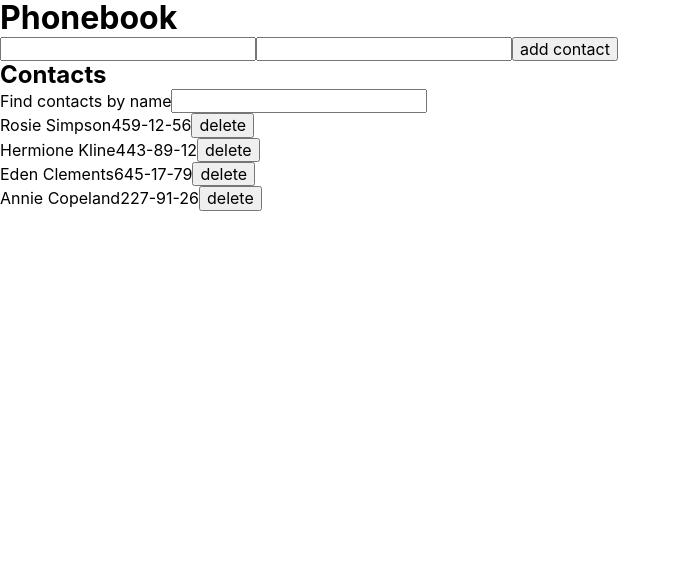
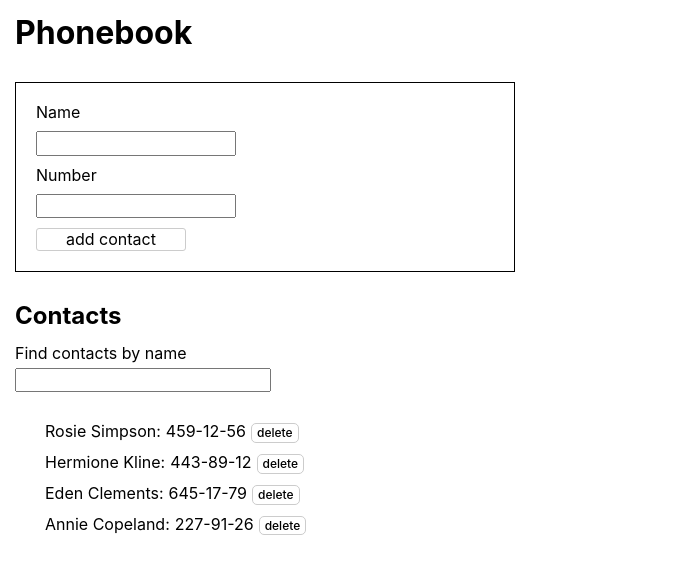
Before and after one commit to Koliadjun/goit-react-hw-02-phonebook, a React (Create React App) app: page / in a window 1280 px wide. Shown: the top 574 px of the page, without its empty margins (0-681 px from the left). Built offline with nearby package versions, Linux system fonts and the light colour scheme.

Commit message:
style added

```diff
--- a/src/App.css
+++ b/src/App.css
@@ -5,6 +5,10 @@
   align-items: center;
   justify-content: center;
   background-color: #ccc;
+  margin: 20px;
+}
+#root {
+  padding: 15px;
 }
 ul {
   list-style: none;
--- a/src/components/ContactForm/ContactForm.jsx
+++ b/src/components/ContactForm/ContactForm.jsx
@@ -2,6 +2,7 @@ import React, { Component } from 'react';
 import PropTypes from 'prop-types';
 import shortid from 'shortid';
 
+import s from './ContactForm.module.css';
 export class ContactForm extends Component {
   static propTypes = {
     onSubmitHandler: PropTypes.func.isRequired,
@@ -28,8 +29,11 @@ export class ContactForm extends Component {
   };
   render() {
     const { name, number } = this.state;
+    const InputNameId = shortid.generate();
+    const InputNumberId = shortid.generate();
     return (
-      <form onSubmit={this.handleSubmit}>
+      <form className={s.form} onSubmit={this.handleSubmit}>
+        <label htmlFor={InputNameId}>Name</label>
         <input
           type="text"
           name="name"
@@ -38,8 +42,11 @@ export class ContactForm extends Component {
           required
           value={name}
           onChange={this.handleInputChange}
+          id={InputNameId}
         />
+        <label htmlFor={InputNumberId}>Number</label>
         <input
+          id={InputNumberId}
           type="tel"
           name="number"
           //   pattern="\+?\d{1,4}?[-.\s]?\(?\d{1,3}?\)?[-.\s]?\d{1,4}[-.\s]?\d{1,4}[-.\s]?\d{1,9}"
--- /dev/null
+++ b/src/components/ContactForm/ContactForm.module.css
@@ -0,0 +1,21 @@
+.form {
+  border: 1px solid black;
+  display: flex;
+  max-width: 500px;
+  flex-direction: column;
+  padding: 15px;
+  margin-bottom: 30px;
+}
+.form label,
+.form input {
+  margin: 5px;
+  max-width: 200px;
+}
+.form button {
+  max-width: 150px;
+  margin: 5px;
+  border-radius: 3px;
+  border: 1px solid #ccc;
+  background-color: #fff;
+  cursor: pointer;
+}
--- a/src/components/ContactList/ContactList.jsx
+++ b/src/components/ContactList/ContactList.jsx
@@ -1,5 +1,7 @@
 import React, { Component } from 'react';
 import PropTypes from 'prop-types';
+
+import s from './ContactList.module.css';
 
 export class ContactList extends Component {
   static defaultProps = {
@@ -19,12 +21,15 @@ export class ContactList extends Component {
   render() {
     const contacts = this.props.contacts;
     return (
-      <ul>
+      <ul className={s.list}>
         {contacts.map(contact => (
-          <li key={contact.id}>
-            {contact.name}
-            <span>{contact.number}</span>
-            <button onClick={() => this.handleClick(contact.id)} type="button">
+          <li className={s.item} key={contact.id}>
+            {contact.name}:<span>{contact.number}</span>
+            <button
+              className={s.button}
+              onClick={() => this.handleClick(contact.id)}
+              type="button"
+            >
               delete
             </button>
           </li>
--- /dev/null
+++ b/src/components/ContactList/ContactList.module.css
@@ -0,0 +1,31 @@
+.list {
+  margin: 20px;
+}
+.item {
+  margin: 10px;
+}
+.item span {
+  margin-left: 5px;
+}
+.button {
+  padding: 2px 5px;
+  margin-left: 5px;
+
+  font-size: 12px;
+  font-weight: 500;
+
+  border-radius: 5px;
+  border: 1px solid #ccc;
+
+  background-color: #fff;
+  cursor: pointer;
+
+  transition: all ease 500ms;
+}
+.button:hover,
+.button:focus {
+  background-color: red;
+  color: #fff;
+
+  border-color: red;
+}
--- a/src/components/Filter/Filter.jsx
+++ b/src/components/Filter/Filter.jsx
@@ -1,11 +1,22 @@
 import React from 'react';
+import shortid from 'shortid';
+import s from './Filter.module.css';
 
 const Filter = ({ value, onChange }) => {
+  const id = shortid.generate();
   return (
-    <label>
-      Find contacts by name
-      <input type="text" value={value} onChange={onChange} />
-    </label>
+    <>
+      <label htmlFor={id} className={s.label}>
+        Find contacts by name{' '}
+      </label>
+      <input
+        className={s.input}
+        id={id}
+        type="text"
+        value={value}
+        onChange={onChange}
+      />
+    </>
   );
 };
 
--- /dev/null
+++ b/src/components/Filter/Filter.module.css
@@ -0,0 +1,11 @@
+.label {
+  display: flex;
+  margin-bottom: 5px;
+}
+.input {
+  margin-bottom: 10px;
+}
+.input:focus,
+.input:hover {
+  outline-color: blueviolet;
+}
--- a/src/components/Phonebook.jsx
+++ b/src/components/Phonebook.jsx
@@ -1,5 +1,7 @@
 import React, { Component } from 'react';
 import PropTypes from 'prop-types';
+
+import s from './Phonebook.module.css';
 
 import ContactForm from './ContactForm/ContactForm';
 import Filter from './Filter/Filter';
@@ -48,9 +50,9 @@ export class Phonebook extends Component {
     );
     return (
       <>
-        <h1>Phonebook</h1>
+        <h1 className={s.title}>Phonebook</h1>
         <ContactForm onSubmitHandler={this.formSubmitHandler} />
-        <h2>Contacts</h2>
+        <h2 className={s.subTitle}>Contacts</h2>
         <Filter value={value} onChange={this.onFilterChange} />
         <ContactList
           contacts={filteredContacts}
--- /dev/null
+++ b/src/components/Phonebook.module.css
@@ -0,0 +1,6 @@
+.title {
+  margin-bottom: 30px;
+}
+.subTitle {
+  margin-bottom: 15px;
+}
```
Also changed, not shown: 1 other file (tests, documents, lock files or other folders).
